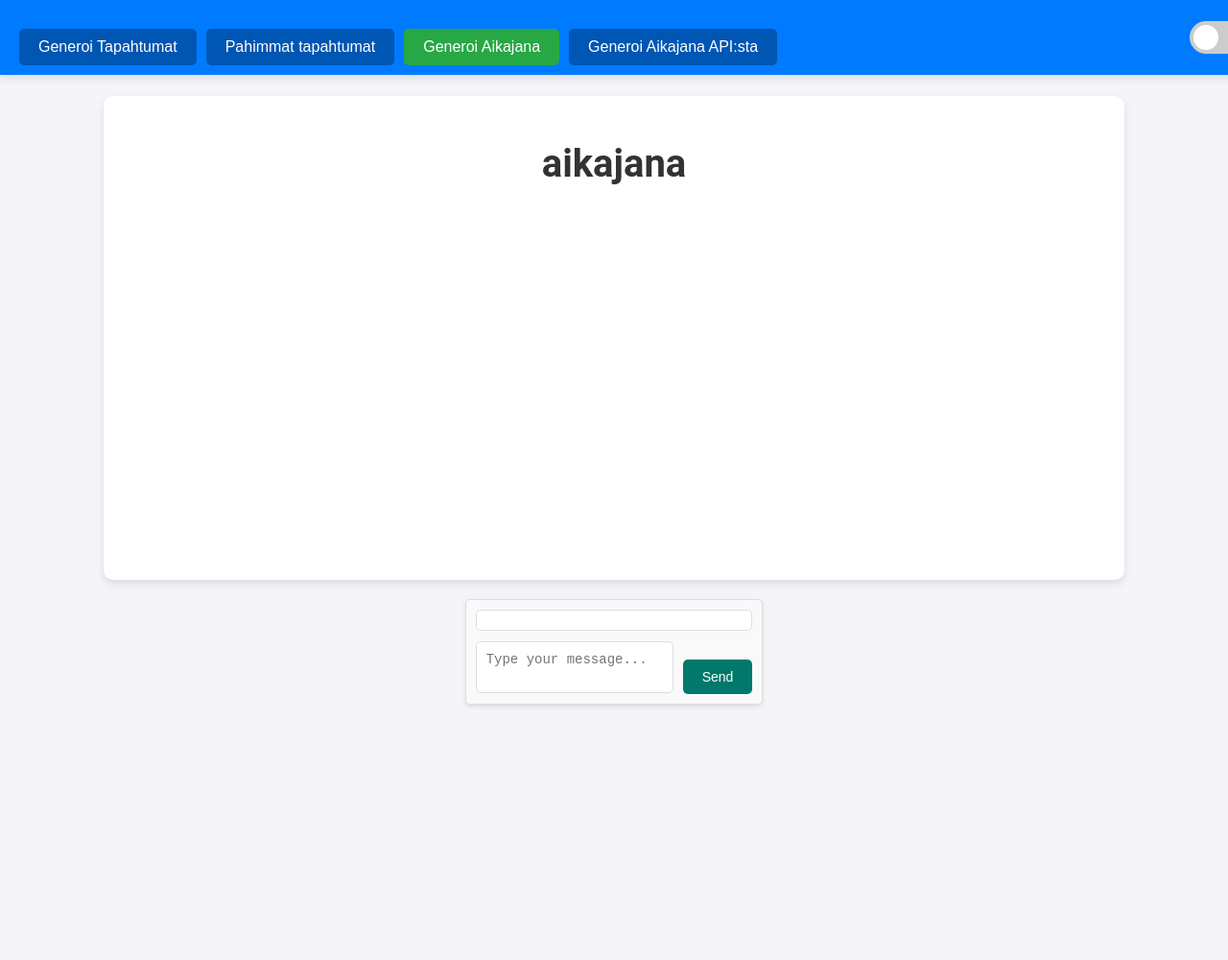
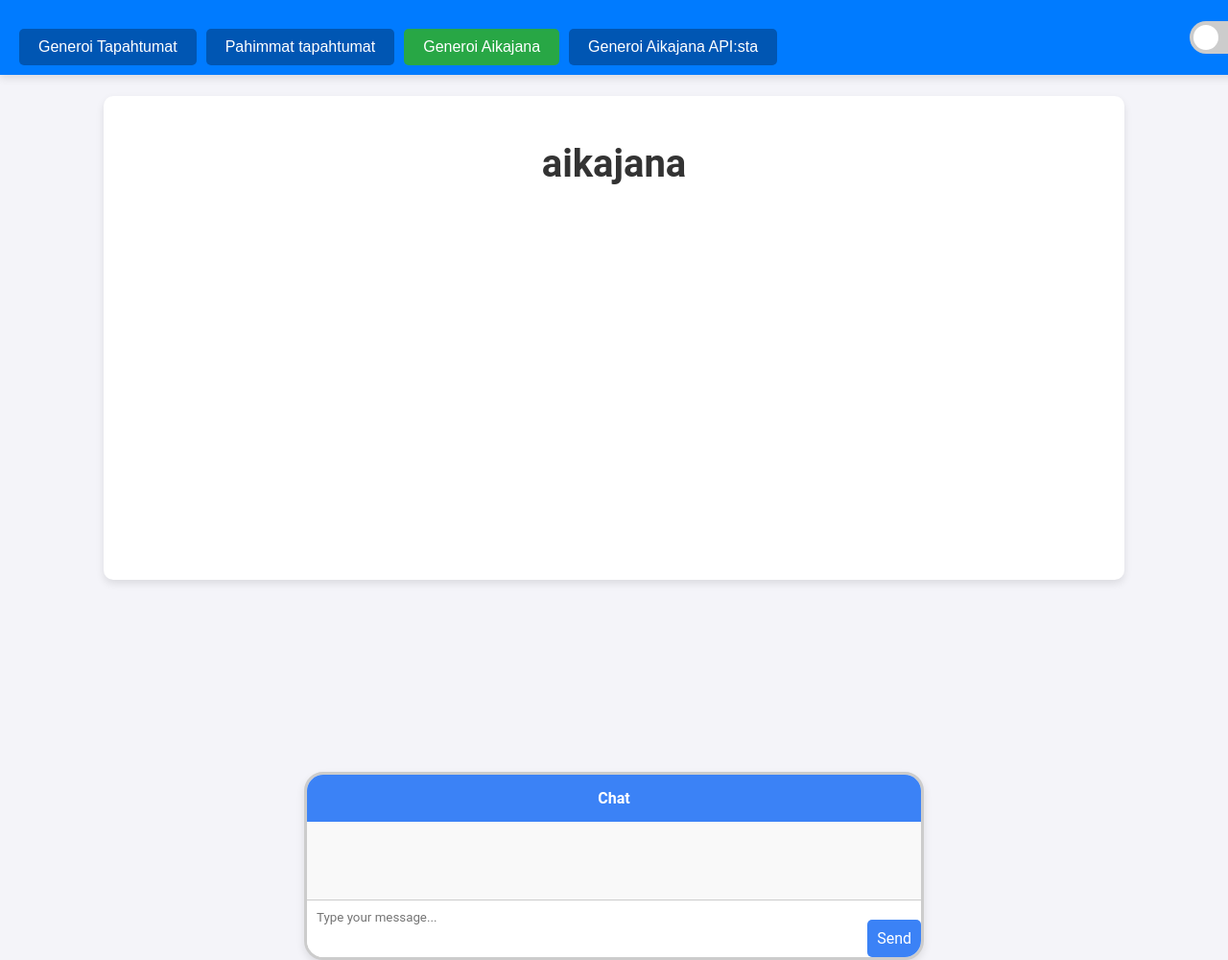
Before and after one commit to Hosu9/Social_worker_assistant, a plain HTML site: page Pay-As-You-Go/front/index.html in a window 1280 px wide. Shown: the whole page at 96% size. Before the commit the page ends 800 px from the top, so only its background shows below. Drawn offline with Linux system fonts and the light colour scheme.

Commit message:
Chatbox
Muutettu chatbox samanlaiseksi kuin alkuperäisessä frontissa

```diff
--- a/Pay-As-You-Go/front/index.html
+++ b/Pay-As-You-Go/front/index.html
@@ -24,7 +24,8 @@
         <div id="timeline-container" class="timeline-wrapper"></div>
     </div>
     <div class="chat-container">
-        <div id="chat-box" class="chat-box"></div>
+        <div class="chat-header">Chat</div>
+        <div id="chat-box" class="chat-messages"></div>
         <div class="chat-input">
             <textarea id="chat-input" placeholder="Type your message..."></textarea>
             <button id="chat-send">Send</button>
--- a/Pay-As-You-Go/front/style.css
+++ b/Pay-As-You-Go/front/style.css
@@ -324,73 +324,80 @@ body.dark-mode .flag {
 
 /* Chat container styling */
 .chat-container {
-    margin-top: 20px;
-    padding: 10px;
-    background-color: #f9f9f9;
-    border: 1px solid #ddd;
-    border-radius: 5px;
-    box-shadow: 0 2px 5px rgba(0, 0, 0, 0.1);
+    width: 50%; /* Decrease width */
+    height: 400px; /* Decrease height */
+    background-color: #fff;
+    border: 3px solid #ccc;
+    border-radius: 20px;
+    box-shadow: 0 4px 8px rgba(0, 0, 0, 0.1);
+    display: flex;
+    flex-direction: column;
+    overflow: hidden;
+    position: relative;
+    top: 200px; /* Move chat box down */
+    font-family: 'Roboto', sans-serif;
+    overflow-y: auto;
 }
 
-/* Chat box styling */
-.chat-box {
-    max-height: 300px;
-    overflow-y: auto;
-    padding: 10px;
-    background-color: #fff;
-    border: 1px solid #ddd;
-    border-radius: 5px;
-    margin-bottom: 10px;
+.chat-header {
+    background-color: #3b82f6;
+    color: #fff;
+    padding: 15px;
+    text-align: center;
+    font-weight: bold;
+    border-top-left-radius: 10px;
+    border-top-right-radius: 10px;
 }
 
-/* Chat message styling */
+.chat-messages {
+    flex: 1;
+    padding: 15px;
+    overflow-y: auto;
+    background-color: #f9f9f9;
+}
+
 .chat-message {
     margin-bottom: 10px;
-    padding: 8px 12px;
-    border-radius: 5px;
-    box-shadow: 0 1px 3px rgba(0, 0, 0, 0.1);
+    padding: 10px;
+    border-radius: 10px;
+    max-width: 80%;
+    overflow-y: auto;
 }
 
 .chat-message.user {
-    background-color: #e0f7fa;
-    color: #00796b;
-    text-align: right;
+    background-color: #e1f5fe;
+    align-self: flex-end;
 }
 
 .chat-message.bot {
-    background-color: #f1f8e9;
-    color: #33691e;
-    text-align: left;
+    background-color: #fff;
+    border: 1px solid #e0e0e0;
+    align-self: flex-start;
 }
 
-/* Chat input styling */
 .chat-input {
     display: flex;
-    align-items: center;
+    border-top: 1px solid #ccc;
 }
 
 .chat-input textarea {
     flex: 1;
     padding: 10px;
-    border: 1px solid #ddd;
-    border-radius: 5px;
+    border: none;
+    border-radius: 0;
     resize: none;
-    font-size: 14px;
+    font-family: 'Roboto', sans-serif;
 }
 
 .chat-input button {
-    margin-left: 10px;
-    padding: 10px 20px;
-    background-color: #00796b;
+    padding: 10px;
+    background-color: #3b82f6;
     color: #fff;
     border: none;
-    border-radius: 5px;
     cursor: pointer;
-    font-size: 14px;
-    transition: background-color 0.3s, transform 0.3s;
+    font-family: 'Roboto', sans-serif;
 }
 
 .chat-input button:hover {
-    background-color: #004d40;
-    transform: scale(1.05);
+    background-color: #2563eb;
 }
```
